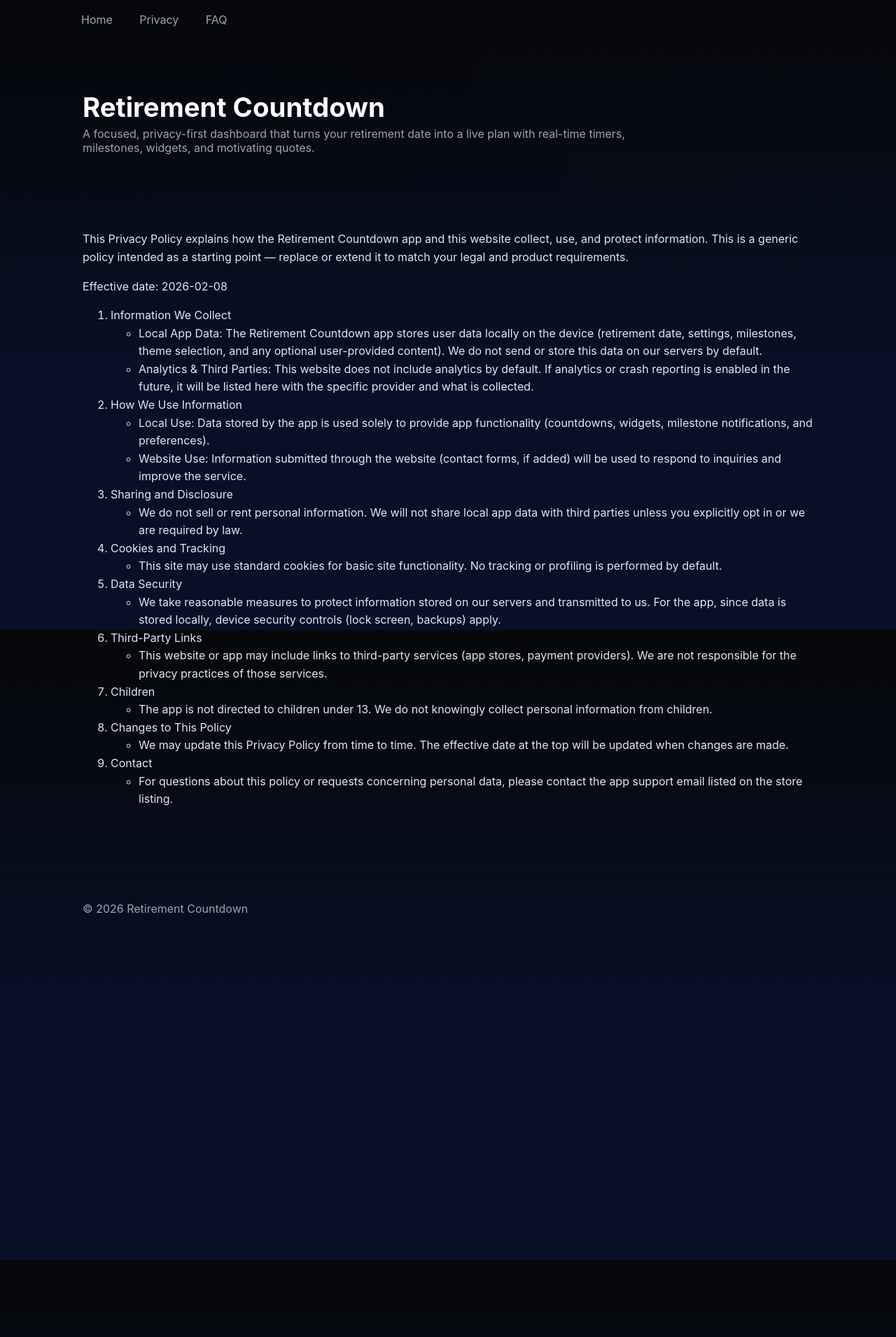
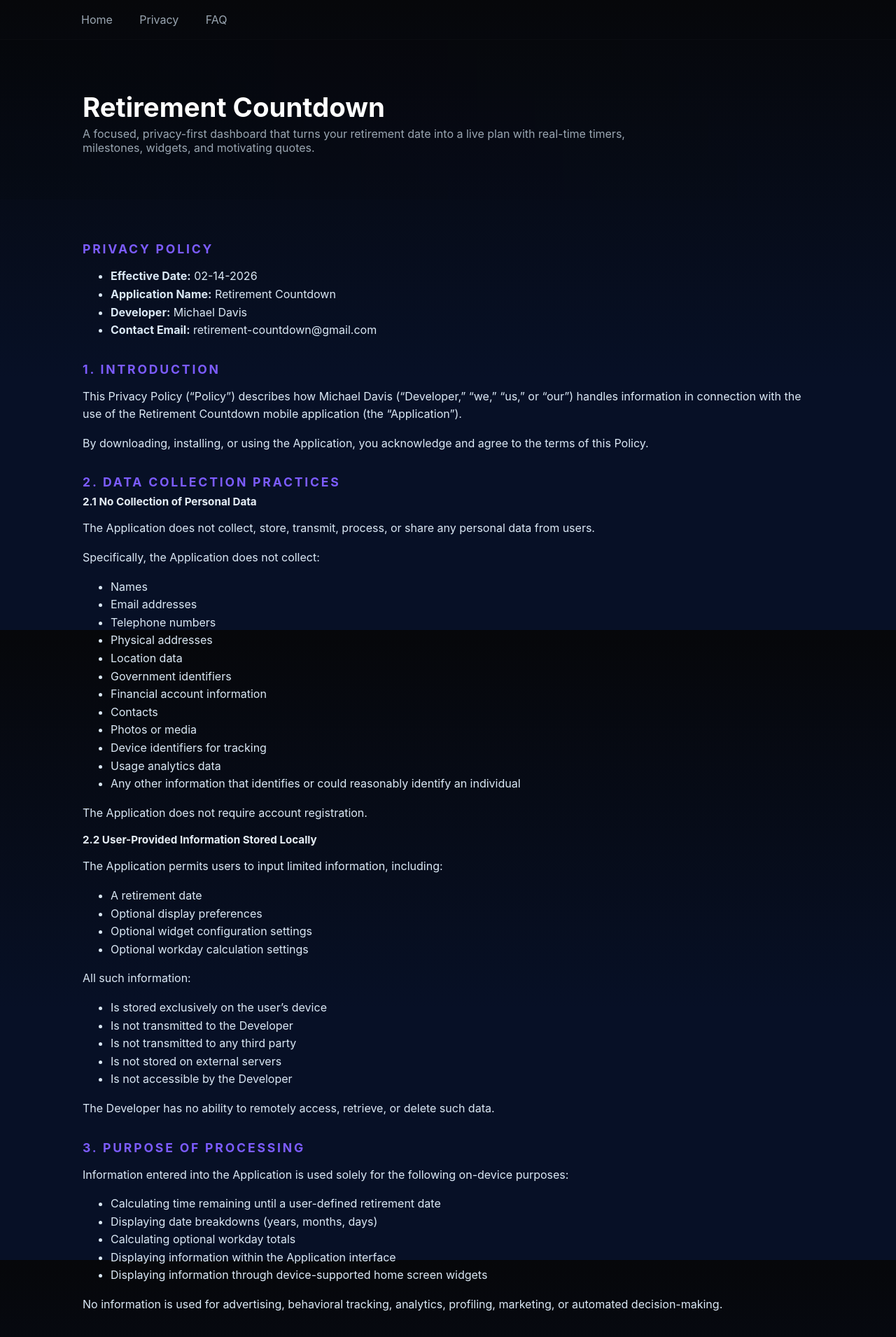
Before and after one commit to mikesdavis/RetirementCounter, a Jekyll site: the page built from website/privacy.md, in a window 1280 px wide. Shown: the top 1910 px of the page at 70% size. Built offline with Jekyll 4.4.1, drawn with Linux system fonts in a browser that asks for light colours; some of the changed text lies outside the part shown.

Commit message:
updated site

```diff
--- a/website/assets/style.css
+++ b/website/assets/style.css
@@ -27,8 +27,8 @@ body{font-family:Inter,system-ui,-apple-system,'Segoe UI',Roboto,Helvetica,Arial
 
 /* Main content */
 .site-main{padding:28px}
-.site-main h2{color:var(--accent-2);margin-top:2rem;margin-bottom:.5rem;font-size:.9rem;letter-spacing:.16em;text-transform:uppercase}
-.site-main h3{margin-top:0;margin-bottom:.5rem;font-size:1.05rem}
+.site-main h2{color:var(--accent-2);margin-top:2rem;margin-bottom:.5rem;font-size:1.1rem;letter-spacing:.16em;text-transform:uppercase}
+.site-main h3{margin-top:0;margin-bottom:.5rem;font-size:.95rem}
 .site-main p, .site-main li{color:#dbe9f6;line-height:1.6}
 
 /* Cards / lists */
--- a/website/privacy.md
+++ b/website/privacy.md
@@ -4,35 +4,156 @@ title: "Privacy Policy"
 permalink: /privacy/
 ---
 
-This Privacy Policy explains how the Retirement Countdown app and this website collect, use, and protect information. This is a generic policy intended as a starting point — replace or extend it to match your legal and product requirements.
+## PRIVACY POLICY
 
-Effective date: 2026-02-08
+- **Effective Date:** 02-14-2026
+- **Application Name:** Retirement Countdown
+- **Developer:** Michael Davis
+- **Contact Email:** retirement-countdown@gmail.com
 
-1. Information We Collect
-- Local App Data: The Retirement Countdown app stores user data locally on the device (retirement date, settings, milestones, theme selection, and any optional user-provided content). We do not send or store this data on our servers by default.
-- Analytics & Third Parties: This website does not include analytics by default. If analytics or crash reporting is enabled in the future, it will be listed here with the specific provider and what is collected.
+## 1. INTRODUCTION
 
-2. How We Use Information
-- Local Use: Data stored by the app is used solely to provide app functionality (countdowns, widgets, milestone notifications, and preferences).
-- Website Use: Information submitted through the website (contact forms, if added) will be used to respond to inquiries and improve the service.
+This Privacy Policy ("Policy") describes how Michael Davis ("Developer," "we," "us," or "our") handles information in connection with the use of the Retirement Countdown mobile application (the "Application").
 
-3. Sharing and Disclosure
-- We do not sell or rent personal information. We will not share local app data with third parties unless you explicitly opt in or we are required by law.
+By downloading, installing, or using the Application, you acknowledge and agree to the terms of this Policy.
 
-4. Cookies and Tracking
-- This site may use standard cookies for basic site functionality. No tracking or profiling is performed by default.
+## 2. DATA COLLECTION PRACTICES
 
-5. Data Security
-- We take reasonable measures to protect information stored on our servers and transmitted to us. For the app, since data is stored locally, device security controls (lock screen, backups) apply.
+### 2.1 No Collection of Personal Data
 
-6. Third-Party Links
-- This website or app may include links to third-party services (app stores, payment providers). We are not responsible for the privacy practices of those services.
+The Application does not collect, store, transmit, process, or share any personal data from users.
 
-7. Children
-- The app is not directed to children under 13. We do not knowingly collect personal information from children.
+Specifically, the Application does not collect:
 
-8. Changes to This Policy
-- We may update this Privacy Policy from time to time. The effective date at the top will be updated when changes are made.
+- Names
+- Email addresses
+- Telephone numbers
+- Physical addresses
+- Location data
+- Government identifiers
+- Financial account information
+- Contacts
+- Photos or media
+- Device identifiers for tracking
+- Usage analytics data
+- Any other information that identifies or could reasonably identify an individual
 
-9. Contact
-- For questions about this policy or requests concerning personal data, please contact the app support email listed on the store listing.
+The Application does not require account registration.
+
+### 2.2 User-Provided Information Stored Locally
+
+The Application permits users to input limited information, including:
+
+- A retirement date
+- Optional display preferences
+- Optional widget configuration settings
+- Optional workday calculation settings
+
+All such information:
+
+- Is stored exclusively on the user’s device
+- Is not transmitted to the Developer
+- Is not transmitted to any third party
+- Is not stored on external servers
+- Is not accessible by the Developer
+
+The Developer has no ability to remotely access, retrieve, or delete such data.
+
+## 3. PURPOSE OF PROCESSING
+
+Information entered into the Application is used solely for the following on-device purposes:
+
+- Calculating time remaining until a user-defined retirement date
+- Displaying date breakdowns (years, months, days)
+- Calculating optional workday totals
+- Displaying information within the Application interface
+- Displaying information through device-supported home screen widgets
+
+No information is used for advertising, behavioral tracking, analytics, profiling, marketing, or automated decision-making.
+
+## 4. IN-APP PURCHASES (PRO VERSION)
+
+The Application may offer optional paid features ("Pro Version") via in-app purchase.
+
+All payment transactions are processed exclusively by:
+
+- Google Play for Android devices
+- Apple App Store for iOS devices
+
+The Developer:
+
+- Does not collect, process, or store payment card information
+- Does not receive users’ financial account details
+- Does not control payment processing systems
+
+Purchase-related data is handled solely in accordance with the applicable platform provider’s privacy policy and terms of service.
+
+## 5. THIRD-PARTY SERVICES
+
+The Application does not integrate with:
+
+- Advertising networks
+- Analytics services
+- Cloud storage providers
+- Social media integrations
+- Tracking technologies
+- External APIs that collect user data
+
+The only third parties involved in the distribution and optional purchase process are the platform operators identified above.
+
+## 6. WIDGET FUNCTIONALITY
+
+The Application may provide home screen widgets supported by the operating system.
+
+Widgets:
+
+- Access only locally stored Application data
+- Do not transmit information externally
+- Do not independently collect additional data
+- Operate entirely on the user’s device
+
+Widget functionality does not alter the Application’s data handling practices described in this Policy.
+
+## 7. DATA SECURITY
+
+Because the Application does not transmit or store data externally, all user-entered information remains under the control of the user on their device.
+
+The Developer does not maintain servers that store user data.
+
+Users are responsible for maintaining the security of their own devices. Deleting the Application may permanently delete all locally stored data.
+
+## 8. CHILDREN’S PRIVACY
+
+The Application does not knowingly collect personal data from children under the age of 13 (or the minimum age required by applicable jurisdiction). Because no personal data is collected, the Application is designed to comply with applicable children’s privacy laws, including COPPA where applicable.
+
+## 9. USER RIGHTS
+
+Because the Developer does not collect, process, or store personal data:
+
+- The Developer cannot provide access to user data
+- The Developer cannot modify user data
+- The Developer cannot delete user data remotely
+
+Users may remove locally stored data at any time by uninstalling the Application.
+
+## 10. PLATFORM COMPLIANCE
+
+This Policy is intended to comply with disclosure requirements of:
+
+- Google Play Data Safety policies
+- Apple App Store App Privacy requirements
+
+If future versions of the Application introduce new data practices, this Policy will be updated accordingly prior to release.
+
+## 11. CHANGES TO THIS POLICY
+
+The Developer reserves the right to modify this Policy at any time. Changes become effective upon posting an updated version with a revised Effective Date.
+
+Continued use of the Application after changes constitutes acceptance of the revised Policy.
+
+## 12. CONTACT INFORMATION
+
+For questions regarding this Policy, please contact:
+
+- **Name:** Michael Davis
+- **Email:** retirement-countdown@gmail.com
```
Also changed, not shown: website/Gemfile.lock (added), website/assets/images/feature-graphic.svg (added).
